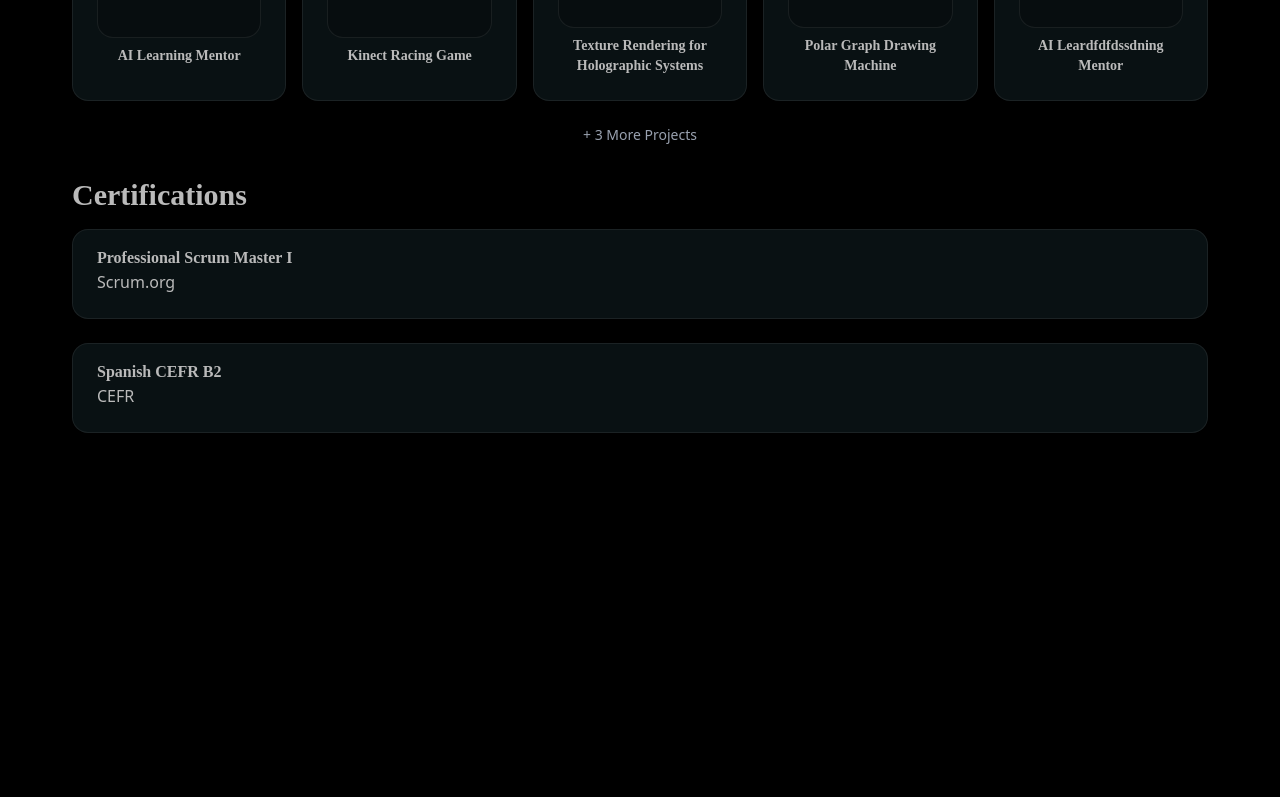
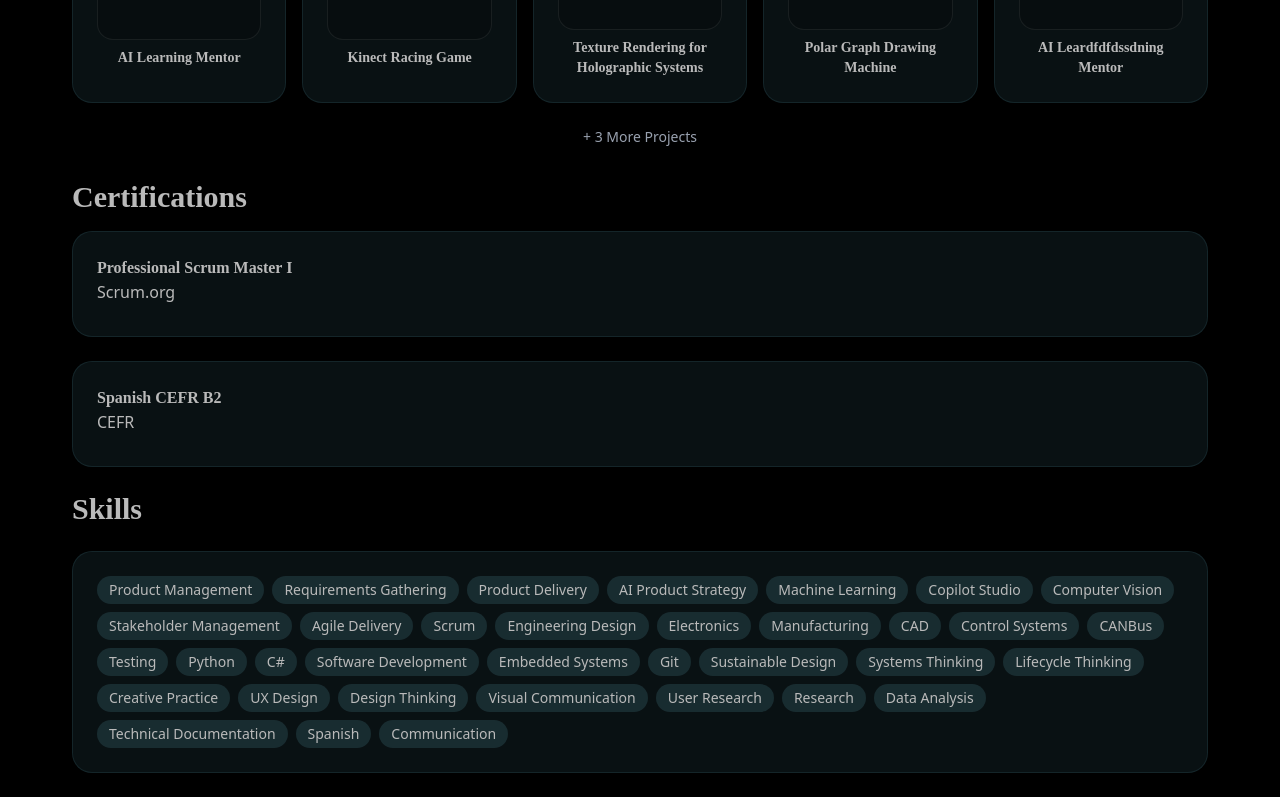
Before and after one commit to jhaveriaayushi/Aayushi-experience, a Next.js app: page /CV in a window 1280 px wide. Shown: the part 2000-2797 px from the top of the page. Before the commit the page ends 2465 px from the top, so only its background shows below. Built offline with nearby package versions, Linux system fonts and the light colour scheme.

Commit message:
added skills section to CV

```diff
--- a/app/CV/data.ts
+++ b/app/CV/data.ts
@@ -30,6 +30,44 @@ export const education = [
   ],
 }
 
+];
+
+export const skills = [
+  { title: "Product Management", tags: ["Product", "Strategy"] },
+  { title: "Requirements Gathering", tags: ["Product", "Strategy", "AI"] },
+  { title: "Product Delivery", tags: ["Product", "Strategy"] },
+  { title: "AI Product Strategy", tags: ["AI", "Product", "Strategy"] },
+  { title: "Machine Learning", tags: ["AI", "Software", "Engineering"] },
+  { title: "Copilot Studio", tags: ["AI", "Software"] },
+  { title: "Computer Vision", tags: ["AI", "Software", "Engineering"] },
+  { title: "Stakeholder Management", tags: ["Product", "Strategy"] },
+  { title: "Agile Delivery", tags: ["Product", "Strategy"] },
+  { title: "Scrum", tags: ["Product", "Strategy"] },
+  { title: "Engineering Design", tags: ["Engineering", "Sustainability"] },
+  { title: "Electronics", tags: ["Engineering", "Software"] },
+  { title: "Manufacturing", tags: ["Engineering"] },
+  { title: "CAD", tags: ["Engineering", "Art"] },
+  { title: "Control Systems", tags: ["Engineering", "Software"] },
+  { title: "CANBus", tags: ["Engineering", "Software"] },
+  { title: "Testing", tags: ["Engineering", "Software"] },
+  { title: "Python", tags: ["Software", "AI", "Engineering"] },
+  { title: "C#", tags: ["Software"] },
+  { title: "Software Development", tags: ["Software", "Engineering"] },
+  { title: "Embedded Systems", tags: ["Software", "Engineering"] },
+  { title: "Git", tags: ["Software", "Product"] },
+  { title: "Sustainable Design", tags: ["Sustainability", "Engineering"] },
+  { title: "Systems Thinking", tags: ["Sustainability", "Engineering", "Strategy"] },
+  { title: "Lifecycle Thinking", tags: ["Sustainability", "Strategy"] },
+  { title: "Creative Practice", tags: ["Art"] },
+  { title: "UX Design", tags: ["Art", "Product"] },
+  { title: "Design Thinking", tags: ["Art", "Product", "Strategy"] },
+  { title: "Visual Communication", tags: ["Art", "Product"] },
+  { title: "User Research", tags: ["Other", "Product", "AI"] },
+  { title: "Research", tags: ["Other", "Engineering", "AI"] },
+  { title: "Data Analysis", tags: ["Other", "AI", "Software"] },
+  { title: "Technical Documentation", tags: ["Other", "Software"] },
+  { title: "Spanish", tags: ["Other"] },
+  { title: "Communication", tags: ["Other", "Product"] },
 ];
 
 export const experiences = [
--- a/app/CV/page.tsx
+++ b/app/CV/page.tsx
@@ -5,6 +5,7 @@ import {
   experiences,
   projects,
   certifications,
+  skills,
 } from "./data";
 
 import { useState, useEffect } from "react";
@@ -18,6 +19,7 @@ const allTags = [
     ...education.flatMap(item => item.tags),
     ...projects.flatMap(item => item.tags),
     ...certifications.flatMap(item => item.tags),
+    ...skills.flatMap(item => item.tags),
   ]),
 ];
 
@@ -33,6 +35,7 @@ export default function CVPage() {
   const filteredEducation = filterItems(education);
   const filteredProjects = filterItems(projects);
   const filteredCertifications = filterItems(certifications);
+  const filteredSkills = filterItems(skills);
 
 
   const [showAllProjects, setShowAllProjects] = useState(false);
@@ -69,15 +72,16 @@ export default function CVPage() {
           <button
             key={tag}
             onClick={() => setSelectedTag(tag)}
-            className={`px-4 py-2 rounded-full transition ${selectedTag === tag
+            className={`px-4 py-2 rounded-[var(--bubble-radius)] transition ${selectedTag === tag
                 ? "bg-[var(--accent-light)] text-background hover:bg-[var(--accent-light)]/90"
-                : "bg-[color-mix(in_srgb,var(--accent-dark)_40%,transparent)] text-foreground hover:bg-[var(--accent-dark)]/90"
+                : "border border-[var(--accent-light)]/30 bg-[color-mix(in_srgb,var(--accent-dark)_40%,transparent)] text-foreground hover:bg-[var(--accent-dark)]/90"
               }`}
           >
             {tag}
           </button>
         ))}
       </div>
+
 
       <div className="space-y-6 w-full">
         {filteredExperiences.length > 0 && (
@@ -107,7 +111,7 @@ export default function CVPage() {
                   {exp.skills.map((skill) => (
                     <span
                       key={skill}
-                      className="px-3 py-1 bg-foreground/10 text-foreground text-sm rounded-full"
+                      className="px-3 py-1 bg-[var(--accent-dark)]/40 text-foreground text-sm rounded-[var(--bubble-radius)]"
                     >
                       {skill}
                     </span>
@@ -124,7 +128,7 @@ export default function CVPage() {
             {filteredEducation.map((exp, index) => (
               <div
                 key={index}
-                className="border border-foreground/10 rounded-2xl p-6 backdrop-blur-sm bg-[color-mix(in_srgb,var(--accent-dark)_20%,transparent)]"
+                className=" p-6 rectangle"
               >
                 <div className="flex justify-between items-start mb-2">
                   <div>
@@ -145,7 +149,7 @@ export default function CVPage() {
                   {exp.skills.map((skill) => (
                     <span
                       key={skill}
-                      className="px-3 py-1 bg-foreground/10 text-foreground text-sm rounded-full"
+                      className="px-3 py-1 bg-[var(--accent-dark)]/40 text-foreground text-sm rounded-[var(--bubble-radius)]"
                     >
                       {skill}
                     </span>
@@ -164,7 +168,7 @@ export default function CVPage() {
               {displayedProjects.map((project) => (
                 <button
                   key={project.title}
-                  className="border border-foreground/10 rounded-2xl p-6 backdrop-blur-sm bg-[color-mix(in_srgb,var(--accent-dark)_20%,transparent)]"
+                  className=" p-6 rectangle"
                 >
                   <div className="overflow-hidden rounded-2xl aspect-square border border-foreground/10 bg-background/20">
 
@@ -207,7 +211,7 @@ export default function CVPage() {
             {filteredCertifications.map((exp, index) => (
               <div
                 key={index}
-                className="border border-foreground/10 rounded-2xl pl-6 p-4 backdrop-blur-sm bg-[color-mix(in_srgb,var(--accent-dark)_20%,transparent)]"
+                className=" p-6 rectangle"
               >
                 <div className="flex justify-between items-start mb-2">
                   <div>
@@ -222,6 +226,21 @@ export default function CVPage() {
           </>
         )}
 
+
+      <div className="mb-14">
+        <h2 className="text-3xl font-bold mb-6">Skills</h2>
+        <div className="p-6 rectangle flex flex-wrap gap-2">
+          {filteredSkills.map((skill) => (
+            <span
+              key={skill.title}
+              className="px-3 py-1 bg-[var(--accent-dark)]/40 text-foreground text-sm rounded-[var(--bubble-radius)]"
+            >
+              {skill.title}
+            </span>
+          ))}
+        </div>
+      </div>
+
       </div>
     </main>
   );
--- a/app/globals.css
+++ b/app/globals.css
@@ -101,11 +101,11 @@ color-mix(in srgb, var(--accent-light) 60%, var(--background))
 }
 
 [data-theme=light] .rectangle {
-  border: 1px solid color-mix(in srgb, var(--accent-dark) 50%, transparent);
+  border: 1px solid color-mix(in srgb, var(--accent-dark) 40%, transparent);
   background: linear-gradient(
     135deg,
     color-mix(in srgb, var(--accent-dark) 20%, transparent),
-    color-mix(in srgb, var(--background) 60%, transparent),
+    color-mix(in srgb, var(--accent-dark) 10%, transparent),
     color-mix(in srgb, var(--accent-dark) 20%, transparent)
   );
   padding: 1.5rem;
```
